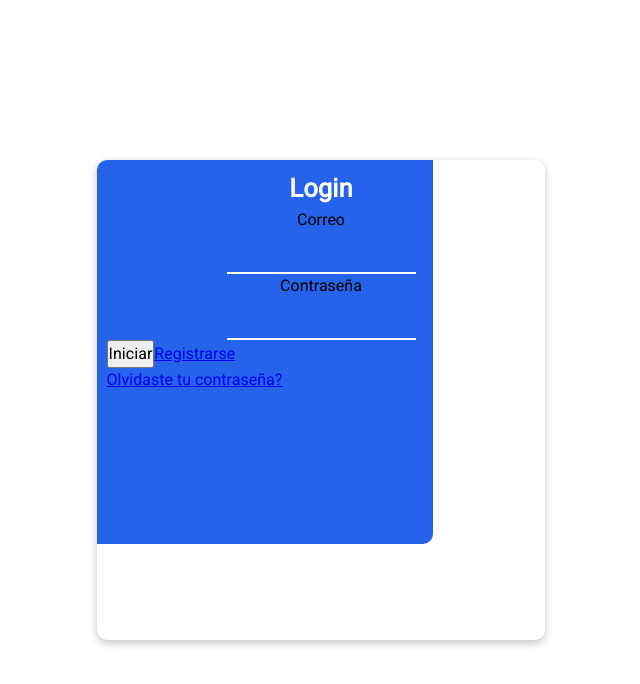
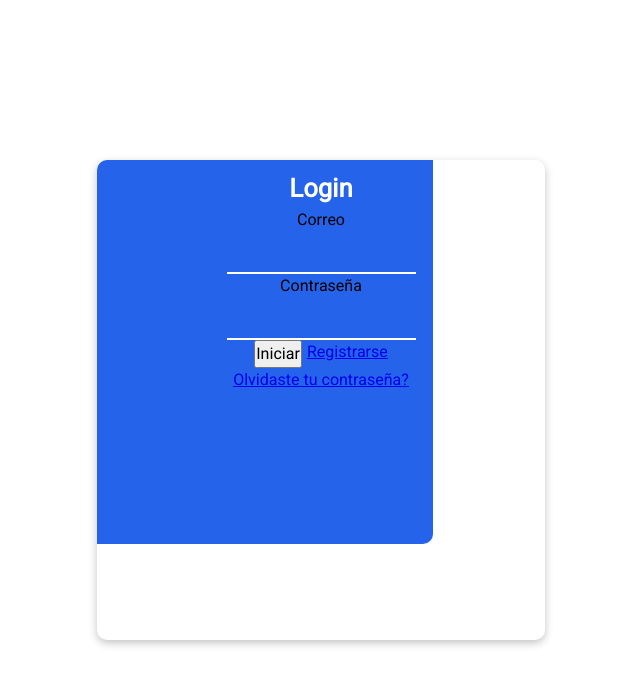
Before and after one commit to LuisArielRetanaHernadez/caht_client, a React (Vite) app: page /login in a window 1280 px wide. Shown: the top 684 px of the page, without its empty margins (319-959 px from the left). Built offline with nearby package versions, Linux system fonts and the light colour scheme.

Commit message:
agregando estilos al button form__buttons con un display flex, content: center y un gap de 5px

```diff
--- a/src/Pages/Login/login.styles.css
+++ b/src/Pages/Login/login.styles.css
@@ -42,3 +42,14 @@
   border-left: none;
   border-right: none;
 }
+
+.form__buttons {
+  text-align: center;
+  display: flex;
+  justify-content: center;
+  gap: 5px;
+}
+
+.form__reset {
+  text-align: center;
+}
```
